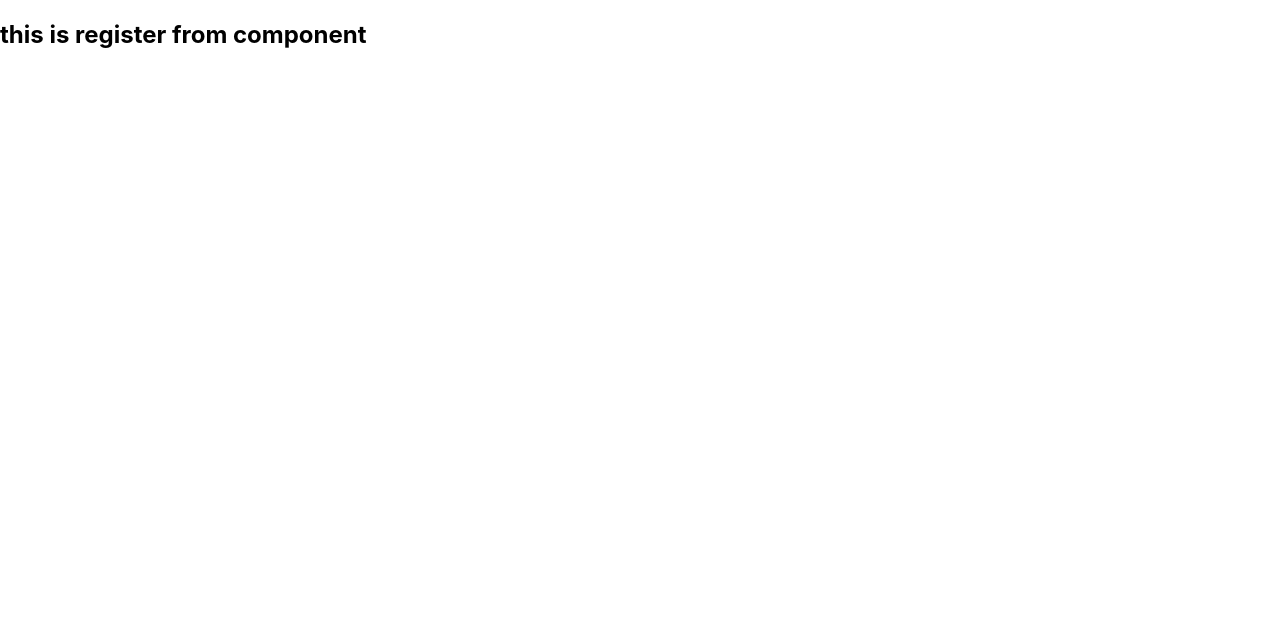
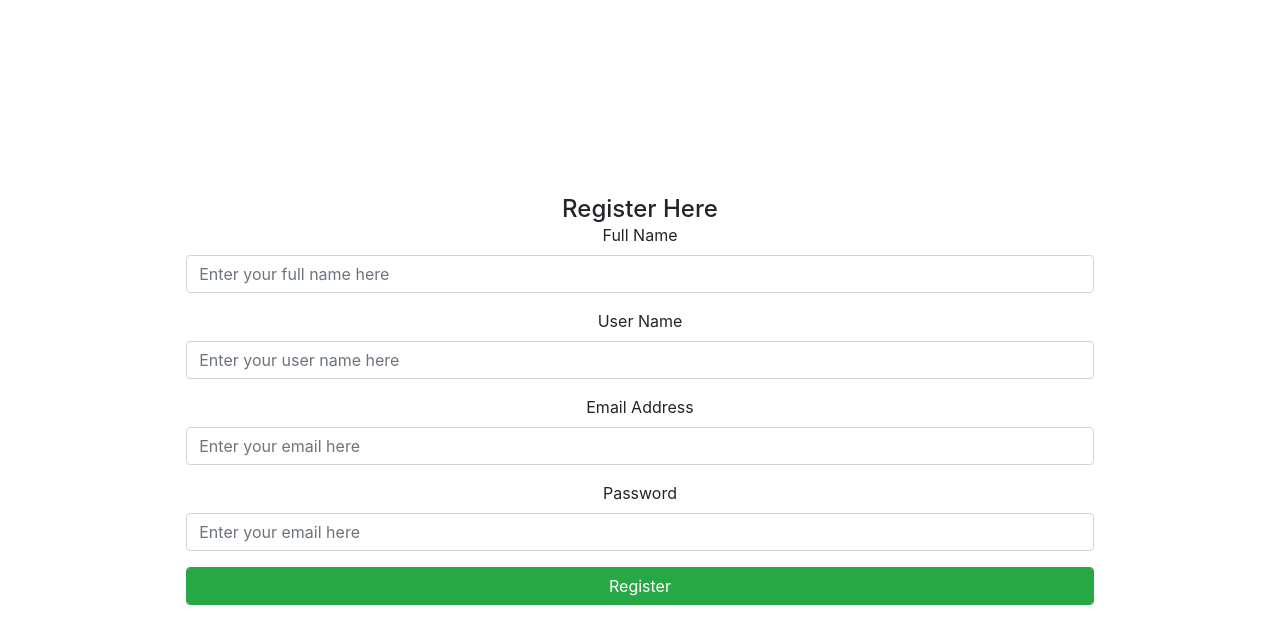
Before and after one commit to hndrbs/todo_client_using_react, a React (Create React App) app: page /register in a window 1280 px wide. Shown: the top 644 px of the page. Built offline with nearby package versions, Linux system fonts and the light colour scheme.

Commit message:
creating components register + login but without push router fetch todo on todo page oke

```diff
--- a/package.json
+++ b/package.json
@@ -7,7 +7,9 @@
     "@testing-library/react": "^11.2.2",
     "@testing-library/user-event": "^12.6.0",
     "axios": "^0.21.1",
+    "bootstrap": "^4.5.3",
     "react": "^17.0.1",
+    "react-bootstrap": "^1.4.0",
     "react-dom": "^17.0.1",
     "react-router-dom": "^5.2.0",
     "react-scripts": "4.0.1",
--- a/src/App.js
+++ b/src/App.js
@@ -3,7 +3,7 @@ import { Login, Register, Todo } from './views'
 
 function App() {
   return (
-    <div>
+    <div className="h-100">
       <Router>
         <Switch>
           <Route path="/login">
--- /dev/null
+++ b/src/components/todo-card.js
@@ -0,0 +1,20 @@
+import { Component } from 'react'
+import { Card } from 'react-bootstrap'
+
+class TodoCard extends Component {
+  constructor (props) {
+    super(props)
+  }
+  render () {
+    let { id, title, description, status, due_date } = this.props.todo
+    return (
+      <Card>
+        <Card.Title>{title}</Card.Title>
+        <Card.Body>{description}</Card.Body>
+        <Card.Footer>{due_date}</Card.Footer>
+      </Card>
+    )
+  }
+}
+
+export default TodoCard
--- /dev/null
+++ b/src/components/todo-list.js
@@ -0,0 +1,36 @@
+import { Component } from 'react'
+import TodoCard from './todo-card'
+import server from '../config/server.js'
+
+class TodoList extends Component {
+  constructor () {
+    super()
+    this.state = {
+      todos: []
+    }
+  }
+  fetchTodos = async () => {
+    try {
+      const { data } = await server({
+        url: '/todos',
+        method: 'get',
+        headers: { token: localStorage.getItem('token') }
+      })
+      // console.log(data)
+      this.setState({ todos: data })
+    } catch (err) {
+      console.log(err)
+    }
+  }
+  componentDidMount () {
+    this.fetchTodos()
+  }
+  render () {
+    const Cards = this.state.todos.map(todo => {
+      return <TodoCard todo={ todo } key={todo.id} />
+    })
+    return Cards
+  }
+}
+
+export default TodoList
--- /dev/null
+++ b/src/components/top-bar.js
@@ -0,0 +1,28 @@
+import { Component } from 'react'
+import  { Navbar, Button } from 'react-bootstrap'
+
+class Topbar extends Component {
+  // constructor (props) {
+  //   super(props)
+  // }
+  render () {
+    return (
+      <Navbar sticky="top" expand="sm" className="w-100">
+        <Navbar.Brand className="h1"> Todo </Navbar.Brand>
+        <Navbar.Toggle aria-controls="toggleable-btn" />
+        <Navbar.Collapse id="toggleable-btn">
+          <Button
+            variant="outline-success"
+            className="mx-4"
+          >Add Todo</Button>
+          <Button
+            variant="outline-danger"
+            className="ml-auto"
+          >Log Out</Button>
+        </Navbar.Collapse>
+      </Navbar>
+    )
+  }
+}
+
+export default Topbar
--- a/src/index.css
+++ b/src/index.css
@@ -1,13 +1,4 @@
-body {
-  margin: 0;
-  font-family: -apple-system, BlinkMacSystemFont, 'Segoe UI', 'Roboto', 'Oxygen',
-    'Ubuntu', 'Cantarell', 'Fira Sans', 'Droid Sans', 'Helvetica Neue',
-    sans-serif;
-  -webkit-font-smoothing: antialiased;
-  -moz-osx-font-smoothing: grayscale;
+#root, body, html {
+  height: 100%;
+  width: 100%;
 }
-
-code {
-  font-family: source-code-pro, Menlo, Monaco, Consolas, 'Courier New',
-    monospace;
-}
--- a/src/index.js
+++ b/src/index.js
@@ -1,7 +1,8 @@
 import React from 'react';
 import ReactDOM from 'react-dom';
-import './index.css';
 import App from './App';
+import 'bootstrap/dist/css/bootstrap.min.css';
+import './index.css'
 import reportWebVitals from './reportWebVitals';
 
 ReactDOM.render(
--- a/src/views/login-page.js
+++ b/src/views/login-page.js
@@ -1,19 +1,77 @@
 import { Component } from 'react'
+import { Container, Form } from 'react-bootstrap'
+import server from '../config/server.js'
 
 class Login extends Component {
-  constructor (props) {
-    super (props)
+  constructor () {
+    super ()
     this.state = {
-
+      email: '',
+      password: ''
+    }
+  }
+  clearState = _ => {
+    this.setState({
+      email: '',
+      password: ''
+    })
+  }
+  changeState = (e) => {
+    const { name, value } = e.target
+    if (name === 'email') {
+      this.setState({ email: value })
+    } else {
+      this.setState({ password: value })
+    }
+  }
+  login = async (e) => {
+    e.preventDefault()
+    try {
+      const { data } = await server({
+        url: '/login',
+        method: 'post',
+        data: this.state
+      })
+      // console.log(data)
+      localStorage.setItem('token', data.token)
+      localStorage.setItem('user', data.userName)
+    } catch (err) {
+      console.log(err.response.data)
     }
   }
   render () {
     return (
-      <div>
-        <h2>
-          this is login from component
-        </h2>
-      </div>
+      <Container fluid className="d-flex flex-column justify-content-center h-100 text-center">
+        <Container className="mx-auto w-75">
+          <Form onSubmit={ this.login }>
+            <span className="h4 mx-auto">
+              Welcome to Todo App <br/> Please login here
+            </span>
+            <Form.Group>
+              <Form.Label> Email Address </Form.Label>
+              <Form.Control
+                type="email" placeholder="Enter your email here"
+                name="email"
+                onChange={ this.changeState }
+              />
+            </Form.Group>
+
+            <Form.Group>
+              <Form.Label> Password </Form.Label>
+              <Form.Control
+                type="password" placeholder="Enter your email here"
+                name="password"
+                onChange={ this.changeState }
+              />
+            </Form.Group>
+            <Form.Control
+              type="submit"
+              className="btn btn-success"
+              value="Login"
+            />
+          </Form>
+        </Container>
+      </Container>
     )
   }
 }
--- a/src/views/register-page.js
+++ b/src/views/register-page.js
@@ -1,19 +1,111 @@
 import { Component } from 'react'
+import { Container, Form } from 'react-bootstrap'
+import server from '../config/server.js'
 
 class Register extends Component {
-  constructor(props) {
+  constructor (props) {
     super(props)
     this.state = {
-
+      fullName: '',
+      userName: '',
+      email: '',
+      password: ''
     }
   }
-  render() {
+  changeState = (e) => {
+    // console.log(e.target.name)
+    const { name, value } = e.target
+    switch (name) {
+      case 'fullName':
+        this.setState({ fullName: value })
+        break;
+      case 'userName':
+        this.setState({ userName: value })
+        break;
+      case 'email':
+        this.setState({ email: value })
+        break;
+      case 'password':
+        this.setState({ password: value })
+        break;
+      default:
+        break;
+    }
+  }
+  register = async e => {
+    e.preventDefault()
+    try {
+      await server({
+        url:'/register',
+        method: 'post',
+        data: this.state
+      })
+      console.log('oke')
+      this.setState({
+        fullName: '',
+        userName: '',
+        email: '',
+        password: ''
+      })
+    } catch (err) {
+      console.log(err.response.data.errors)
+    }
+  }
+  render () {
     return (
-      <div>
-        <h2>
-          this is register from component
-        </h2>
-      </div>
+      <Container fluid className="d-flex flex-column justify-content-center h-100 text-center">
+        <Container className="w-75 mx-auto">
+          <Form onSubmit={ this.register }>
+            <span className="h4">
+              Register Here
+            </span>
+            <Form.Group>
+              <Form.Label> Full Name </Form.Label>
+              <Form.Control
+                name="fullName"
+                type="text"
+                placeholder="Enter your full name here"
+                onChange={this.changeState}
+              />
+            </Form.Group>
+
+            <Form.Group>
+              <Form.Label> User Name </Form.Label>
+              <Form.Control
+                name="userName"
+                type="text"
+                placeholder="Enter your user name here"
+                onChange={this.changeState}
+              />
+            </Form.Group>
+
+            <Form.Group>
+              <Form.Label> Email Address </Form.Label>
+              <Form.Control
+                name="email"
+                type="email"
+                placeholder="Enter your email here"
+                onChange={this.changeState}
+              />
+            </Form.Group>
+
+            <Form.Group>
+              <Form.Label> Password </Form.Label>
+              <Form.Control
+                name="password"
+                type="password"
+                placeholder="Enter your email here"
+                onChange={this.changeState}
+              />
+            </Form.Group>
+            <Form.Control
+              type="submit"
+              className="btn btn-success"
+              value="Register"
+            />
+          </Form>
+        </Container>
+      </Container>
     )
   }
 }
--- a/src/views/todo-page.js
+++ b/src/views/todo-page.js
@@ -1,4 +1,6 @@
 import { Component } from 'react'
+import Topbar from '../components/top-bar.js'
+import TodoList from '../components/todo-list.js'
 
 class Todo extends Component {
   constructor(props) {
@@ -9,10 +11,9 @@ class Todo extends Component {
   }
   render() {
     return (
-      <div>
-        <h2>
-          this is todo page from component
-        </h2>
+      <div className="w-100">
+        <Topbar />
+        <TodoList />
       </div>
     )
   }
```
Also changed, not shown: src/App.css (deleted, +0 -38 lines), src/components/add-todo-form.js (added), 2 other files (tests, documents, lock files or other folders).
